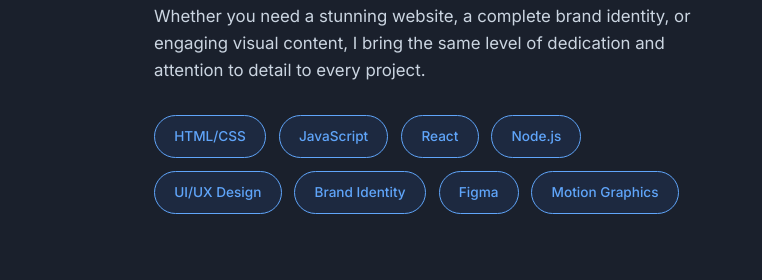
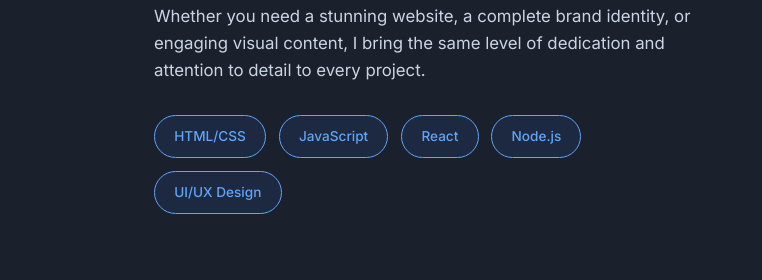
Before and after one commit to successabayomi928-hash/successportfolio, a plain HTML site: page index.html in a window 1280 px wide. Shown: the part 1595-1875 px from the top of the page, 518-1280 px from the left. Drawn offline with Linux system fonts and the light colour scheme.

Commit message:
Add files via upload

```diff
--- a/index.html
+++ b/index.html
@@ -157,9 +157,6 @@
                     <span class="skill-tag">React</span>
                     <span class="skill-tag">Node.js</span>
                     <span class="skill-tag">UI/UX Design</span>
-                    <span class="skill-tag">Brand Identity</span>
-                    <span class="skill-tag">Figma</span>
-                    <span class="skill-tag">Motion Graphics</span>
                 </div>
             </div>
         </div>
@@ -445,6 +442,7 @@
                         <label for="message">Project Details</label>
                         <textarea id="message" name="message" placeholder="Tell me about your project, goals, and timeline..."></textarea>
                     </div>
+                    <div id="formStatus" aria-live="polite"></div>
                     <button type="submit" class="submit-btn">
                         <i class="fas fa-paper-plane"></i> Send Message
                     </button>
```
